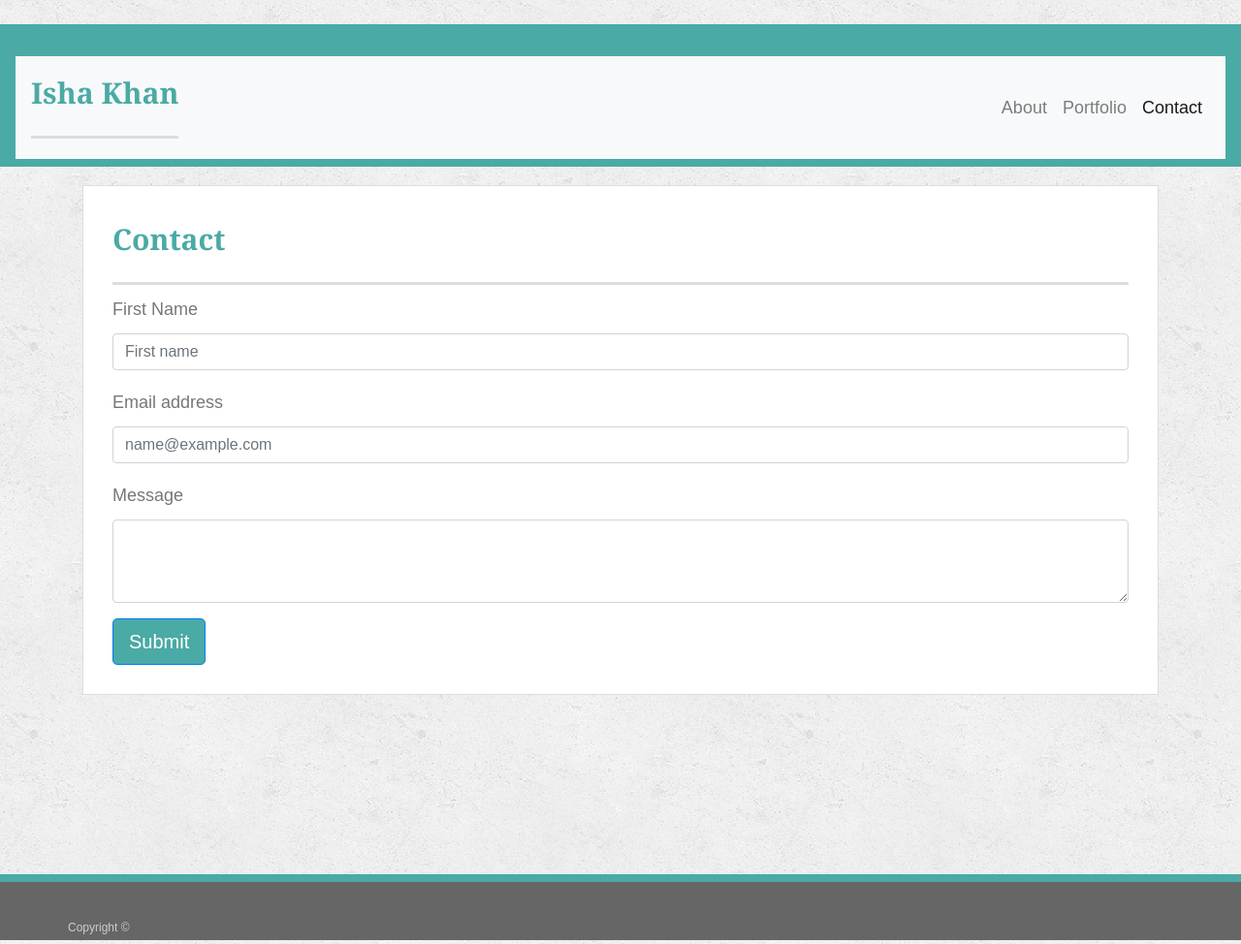
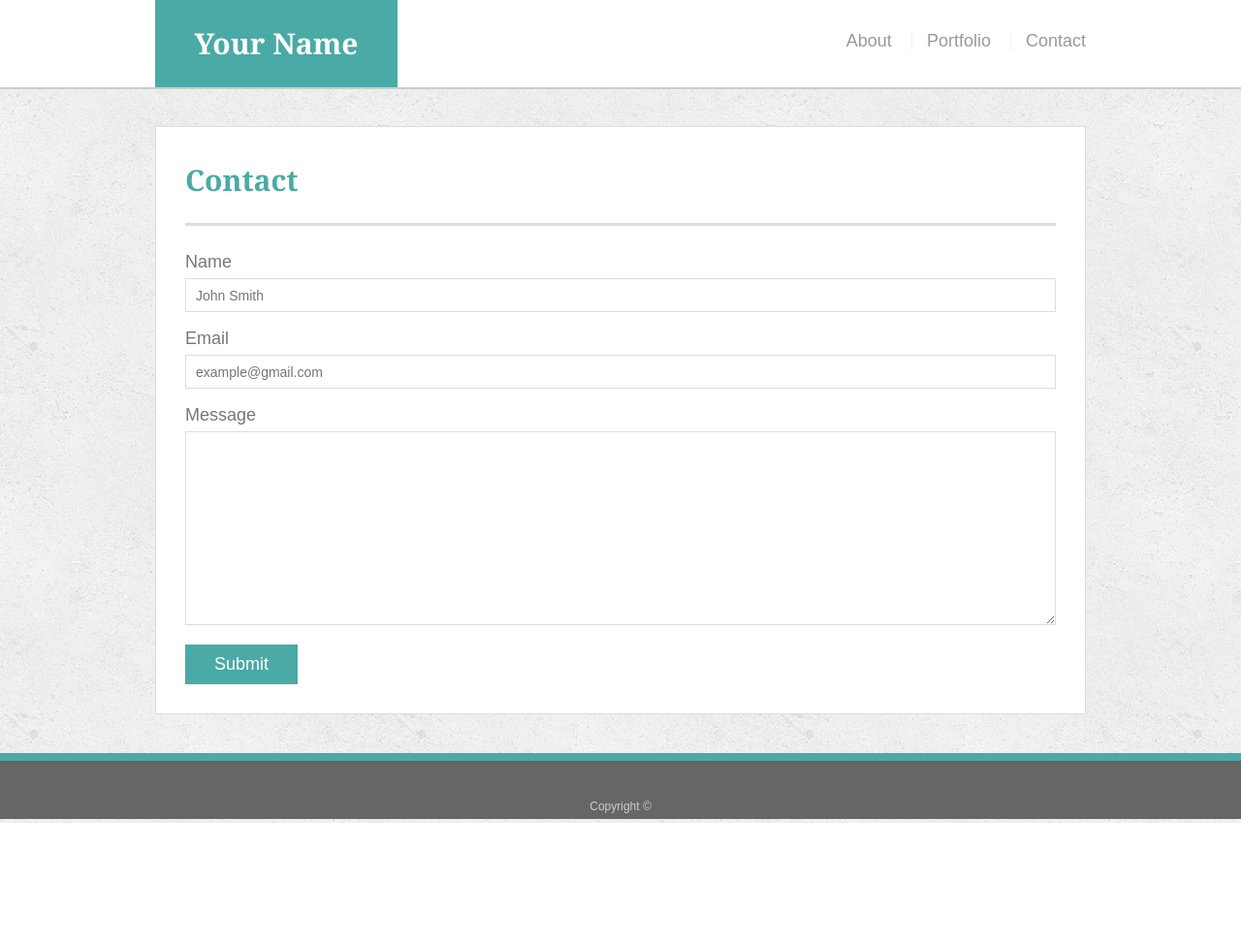
Before and after one commit to ishakhan08/ishakhan08.github.io, a PHP site: page /contact.html in a window 1280 px wide. Shown: the whole page at 97% size. After the commit the page ends 849 px from the top, so only its background shows below. Run offline with PHP 8.4, Linux system fonts and the light colour scheme.

Commit message:
final' git commit -m final git commit -m "final

```diff
--- a/Responsive-Portfolio/assets/css/style.css
+++ b/Responsive-Portfolio/assets/css/style.css
@@ -13,14 +13,21 @@ body {
 /* general */
 
 .container {
+  width: 100%;
+  max-width: 960px;
+  margin: 0 auto;
   clear: both;
 }
 
-#masthead {
-  color: white;
-  background-color: #4aaaa5;
-  font-family: Georgia, Times, "Times New Roman", serif;
-  font-weight: 700;
+h1,
+h2,
+h3,
+p {
+  margin-bottom: 20px;
+}
+
+p:last-child {
+  margin-bottom: 0;
 }
 
 h1,
@@ -42,12 +49,27 @@ h2,
 h3 {
   font-size: 22px;
 }
-.navbar {
-  width: 100%;
-}
+
 /* header */
 
+#masthead {
+  position: fixed;
+  z-index: 99;
+  width: 100%;
+  margin: 0 0 30px;
+  overflow: auto;
+  color: #fff;
+  background: #fff;
+  border-bottom: 2px solid #ccc;
+}
+
 #logo {
+  float: left;
+  width: 250px;
+  height: 90px;
+  font-family: Georgia, Times, "Times New Roman", serif;
+  font-size: 30px;
+  font-weight: 700;
   line-height: 90px;
   color: #fff;
   text-align: center;
@@ -55,11 +77,20 @@ h3 {
   background: #4aaaa5;
 }
 
- nav {
+nav {
   float: right;
   margin-top: 25px;
 }
 
+nav a {
+  display: inline-block;
+  padding-left: 15px;
+  margin-left: 15px;
+  line-height: 18px;
+  color: #999;
+  text-decoration: none;
+  border-left: 1px solid #efefef;
+}
 
 nav a:first-child {
   border-left: 0 none;
@@ -94,18 +125,20 @@ h3, h2 {
 }
 
 .main-section {
+  float: left;
   width: 100%;
+  max-width: 960px;
   padding: 30px;
+  margin: 0 0 40px;
   background: #fff;
   border: 1px solid #ddd;
-  margin-top: -10%;
-  margin-bottom: 20%;
 }
 
 /* portfolio page */
 
 .work {
   position: relative;
+  float: left;
   width: 274px;
   margin: 20px 0 25px;
   overflow: auto;
@@ -145,16 +178,89 @@ h3, h2 {
 
 /* contact page */
 
+#contact-form ul {
+  margin-bottom: 20px;
+}
 
+#contact-form li {
+  margin-bottom: 10px;
+}
+
+label,
+input[type=text],
+input[type=email],
+textarea {
+  display: block;
+  width: 100%;
+}
+
+input[type=text],
+input[type=email],
+textarea {
+  height: 35px;
+  padding: 0 10px;
+  font-size: 14px;
+  border: 1px solid #ddd;
+}
 
 textarea {
   height: 200px;
 }
 
 input[type=submit] {
-
+  padding: 10px 30px;
+  font-size: 18px;
   color: #fff;
   cursor: pointer;
   background: #4aaaa5;
+  border: 0 none;
+}
+
+
+@media screen and (max-width: 980px) {
+
+  /* Index */
+
+  /* Contact */
+  .main-section {
+
+    margin-bottom: 400px;
+    margin-left: 5%;
+    width: 50%;
+
+  }
 
 }
+@media screen and (max-width: 768px) {
+
+  /* Index */
+
+  /* Contact */
+  .main-section {
+    width: 90%;
+
+  }
+
+}
+@media screen and (max-width: 640px) {
+
+  /* Index */
+
+
+  /* Contact */
+  #logo {
+    width: 100%;
+
+  }
+
+  .main-section {
+    margin-left: 5%;
+    margin-top: 5%;
+
+  }
+  nav {
+    float: left;
+    margin-left: 25%;
+
+  }
+}
--- a/Responsive-Portfolio/contact.html
+++ b/Responsive-Portfolio/contact.html
@@ -1,78 +1,48 @@
 <!doctype html>
 <html lang="en-us">
+    <meta name="viewport" content="width=device-width, initial-scale=1.0">
 
 <head>
   <meta charset="UTF-8">
   <title>Contact | Your Name</title>
   <link rel="stylesheet" type="text/css" href="assets/css/reset.css">
-  <link rel="stylesheet" href="https://stackpath.bootstrapcdn.com/bootstrap/4.1.0/css/bootstrap.min.css" integrity="sha384-9gVQ4dYFwwWSjIDZnLEWnxCjeSWFphJiwGPXr1jddIhOegiu1FwO5qRGvFXOdJZ4" crossorigin="anonymous">
   <link rel="stylesheet" type="text/css" href="assets/css/style.css">
+
 </head>
 
 <body>
-    <nav class="navbar navbar-light" style="background-color: #4aaaa5;">
-    <nav class="navbar navbar-expand-lg navbar-light bg-light">
-        <a href="index.html" id="myName" class="navbar-brand">
-            <h1>Isha Khan</h1>
-        </a>
-        <button class="navbar-toggler" type="button" data-toggle="collapse" data-target="#navbarToggler" aria-controls="navbarToggler"
-            aria-expanded="false" aria-label="Toggle navigation">
-            <span class="navbar-toggler-icon"></span>
-        </button>
-        <div class="collapse navbar-collapse" id="navbarToggler">
-            <ul class="navbar-nav ml-auto mt-2 mt-lg-0">
-                <li class="nav-item">
-                    <a class="nav-link" href="index.html">About</a>
-                </li>
-                <li class="nav-item">
-                    <a class="nav-link" href="portfolio.html">Portfolio</a>
-                </li>
-                <li class="nav-item">
-                    <a class="nav-link active" href="contact.html">Contact</a>
-                </li>
-            </ul>
+
+  <header id="masthead">
+    <div class="container">
+      <a href="index.html" id="logo">Your Name</a>
+      <nav>
+        <a href="index.html">About</a>
+        <a href="portfolio.html">Portfolio</a>
+        <a href="contact.html">Contact</a>
+      </nav>
     </div>
-    </nav>
-    </nav>
+  </header>
 
   <div id="main-container" class="container">
     <section class="main-section">
-        <div class = "row">
-            <div class = "col-md-12">
-
       <h1>Contact</h1>
 
-          </div>
-        </div>
-
-          <form>
-
-            <div class = "row">
-              <div class = "col-md-12">
-
-        <div class="form-group">
-            <label for="exampleFormControlInput1">First Name</label>
-            <input type="text" class="form-control" placeholder="First name">
-            </div>
-
-        <div class="form-group">
-          <label for="exampleFormControlInput1">Email address</label>
-          <input type="email" class="form-control" id="exampleFormControlInput1" placeholder="name@example.com">
-        </div>
-
-        <div class="form-group">
-          <label for="exampleFormControlTextarea2">Message</label>
-          <textarea class="form-control" id="exampleFormControlTextarea2" rows="3"></textarea>
-        </div>
-        </div>
-        </div>
-
-        <div class = "row">
-          <div class = "col-md-12">
-              <input class="btn btn-primary btn-lg" type="submit" value="Submit">
-          </div>
-        </div>
-
+      <form id="contact-form">
+        <ul>
+          <li>
+            <label for="name">Name</label>
+            <input type="text" id="name" name="name" placeholder="John Smith" required="required">
+          </li>
+          <li>
+            <label for="email">Email</label>
+            <input type="email" id="email" name="email" placeholder="example@gmail.com" required="required">
+          </li>
+          <li>
+            <label for="message">Message</label>
+            <textarea id="message" name="message" required="required"></textarea>
+          </li>
+        </ul>
+        <input type="submit">
       </form>
 
     </section>
@@ -81,12 +51,7 @@
 
   <footer>
     <div class="container">
-        <div class = "row">
-          <div class = "col-md=12">
       Copyright &copy;
-        </div>
-      </div>
-
     </div>
   </footer>
 </body>
```
Also changed, not shown: Responsive-Portfolio/index.html (+15 -59 lines), Responsive-Portfolio/portfolio.html (+11 -57 lines), Responsive-Portfolio/README.md. Lines whose indentation alone changed are shown as unchanged.
